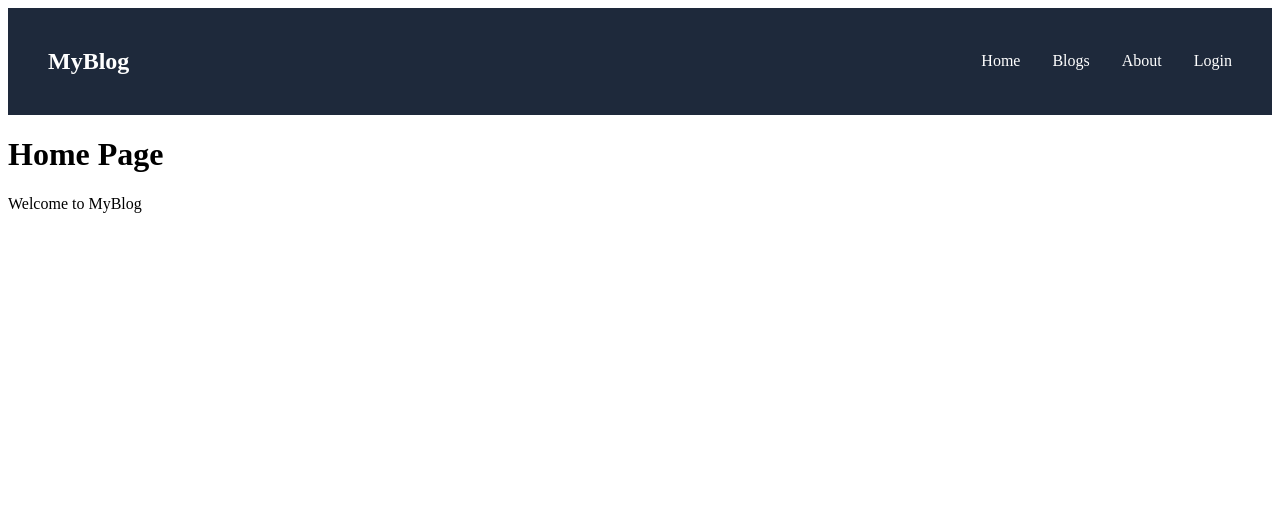
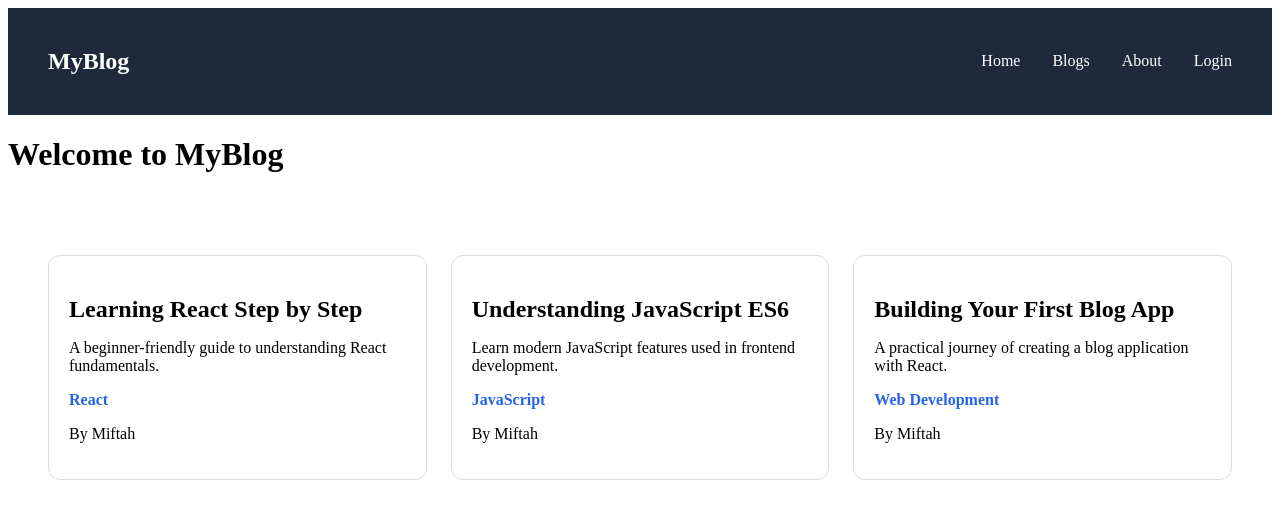
Before and after one commit to ibnumohammed99/react-final-project-blog-app, a React (Vite) app: page / in a window 1280 px wide. Shown: the top 518 px of the page. Built offline with nearby package versions, Linux system fonts and the light colour scheme.

Commit message:
Create blog card component and display posts on home page

```diff
--- a/src/components/BlogCard.jsx
+++ b/src/components/BlogCard.jsx
@@ -0,0 +1,16 @@
+import "../styles/BlogCard.css";
+function BlogCard({ post }) {
+  return (
+    <div className="blog-card">
+      <h2>{post.title}</h2>
+
+      <p>{post.description}</p>
+
+      <span>{post.category}</span>
+
+      <p>By {post.author}</p>
+    </div>
+  );
+}
+
+export default BlogCard;
--- a/src/data/posts.jsx
+++ b/src/data/posts.jsx
@@ -0,0 +1,28 @@
+const posts = [
+  {
+    id: 1,
+    title: "Learning React Step by Step",
+    author: "Miftah",
+    category: "React",
+    description:
+      "A beginner-friendly guide to understanding React fundamentals.",
+  },
+  {
+    id: 2,
+    title: "Understanding JavaScript ES6",
+    author: "Miftah",
+    category: "JavaScript",
+    description:
+      "Learn modern JavaScript features used in frontend development.",
+  },
+  {
+    id: 3,
+    title: "Building Your First Blog App",
+    author: "Miftah",
+    category: "Web Development",
+    description:
+      "A practical journey of creating a blog application with React.",
+  },
+];
+
+export default posts;
--- a/src/pages/Home.jsx
+++ b/src/pages/Home.jsx
@@ -1,8 +1,17 @@
+import posts from "../data/posts";
+import BlogCard from "../components/BlogCard";
+import "../styles/Home.css";
+
 function Home() {
   return (
     <div>
-      <h1>Home Page</h1>
-      <p>Welcome to MyBlog</p>
+      <h1>Welcome to MyBlog</h1>
+
+      <div className="blog-grid">
+        {posts.map((post) => (
+          <BlogCard key={post.id} post={post} />
+        ))}
+      </div>
     </div>
   );
 }
--- /dev/null
+++ b/src/styles/BlogCard.css
@@ -0,0 +1,16 @@
+.blog-card {
+  border: 1px solid #ddd;
+  padding: 20px;
+  border-radius: 12px;
+  margin: 20px 0;
+  background-color: white;
+}
+
+.blog-card h2 {
+  margin-bottom: 10px;
+}
+
+.blog-card span {
+  color: #2563eb;
+  font-weight: 600;
+}
--- /dev/null
+++ b/src/styles/Home.css
@@ -0,0 +1,6 @@
+.blog-grid {
+  display: grid;
+  grid-template-columns: repeat(3, 1fr);
+  gap: 24px;
+  padding: 40px;
+}
```
